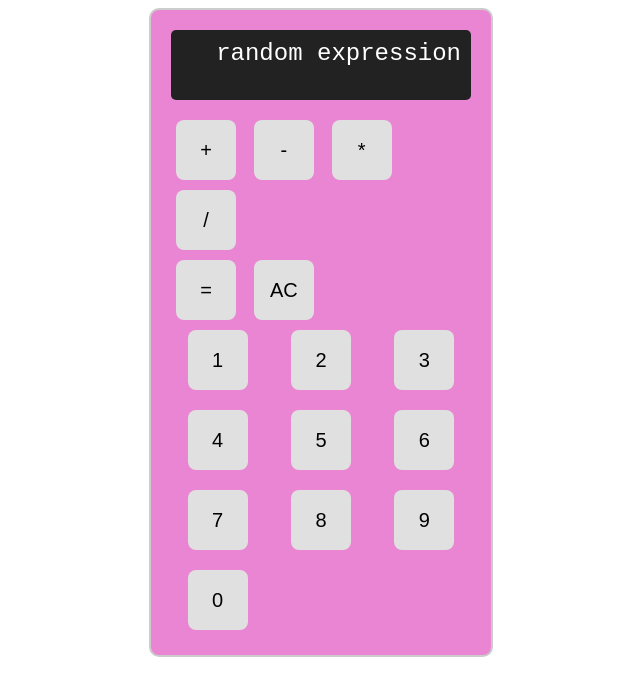
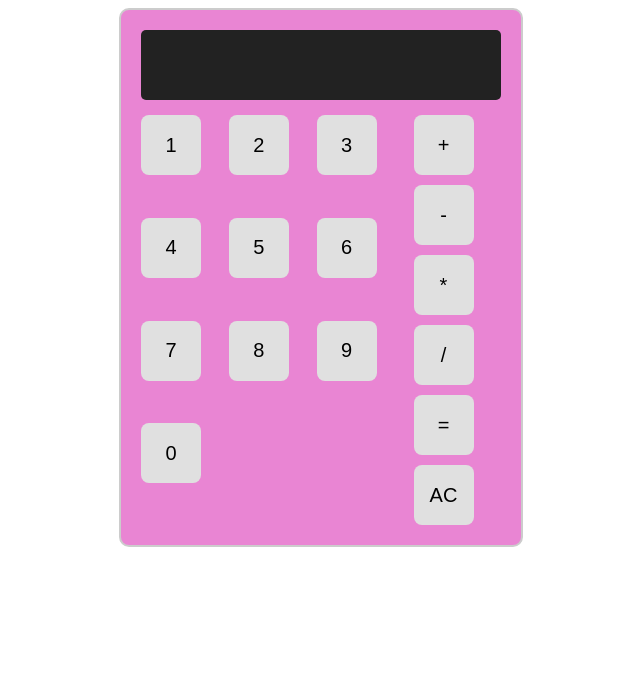
Before and after one commit to tasmiachow/calculator, a plain HTML site: page index.html in a window 1280 px wide. Shown: the whole page, without its empty margins (319-959 px from the left). Drawn offline with Linux system fonts and the light colour scheme.

Commit message:
okay design

```diff
--- a/index.html
+++ b/index.html
@@ -7,18 +7,8 @@
     </head>
     <body>
         <div id="calc">
-            <div id="screen">random expression</div>
-            <div id="operators">
-                <button id="add" class="operator">+</button>
-                <button id="subtract" class="operator">-</button>
-                <button id="multiply" class="operator">*</button>
-                <button id="division" class="operator">/</button>
-            </div>
-            <div id="special">
-                <button id="equal" class="specOperator">=</button>
-                <button id="clear" class="specOperator">AC</button>
-            </div>
-
+            <div id="screen"></div>
+            <div id ="button-area">
                     <div id="numbers">
                         <button class="number">1</button>
                         <button class="number">2</button>
@@ -31,6 +21,16 @@
                         <button class="number">9</button>
                         <button class="number">0</button>
                     </div>
+
+                    <div id = "col">
+                        <button id="add" class="operator">+</button>
+                        <button id="subtract" class="operator">-</button>
+                        <button id="multiply" class="operator">*</button>
+                        <button id="division" class="operator">/</button>
+                        <button id="equal" class="specOperator">=</button>
+                        <button id="clear" class="specOperator">AC</button>
+                    </div>
+            </div>
         </div>
     </body>
 </html>
--- a/style.css
+++ b/style.css
@@ -1,17 +1,21 @@
-#calc{
-    width: 300px;
-    height: auto;
+/* Container holding everything */
+#calc {
+  width: 360px;
   margin: auto;
   padding: 20px;
   border: 2px solid #ccc;
   border-radius: 10px;
   background-color: #e985d3;
   font-family: monospace;
+
+  display: flex;
+  flex-direction: column;
+  gap: 15px;
 }
 
-#screen{
+/* Screen at the top */
+#screen {
   height: 50px;
-    margin-bottom: 15px;
   background-color: #222;
   color: #fff;
   font-size: 24px;
@@ -20,10 +24,34 @@
   border-radius: 5px;
 }
 
+/* This wraps numbers and operator buttons side by side */
+#button-area {
+  display: flex;
+  justify-content: space-between;
+  gap: 10px;
+}
+
+/* Number buttons in grid */
+#numbers {
+  display: grid;
+  grid-template-columns: repeat(3, 1fr);
+  gap: 1px;
+  flex: 3;
+}
+
+/* Operator + special buttons stacked vertically */
+#col {
+  display: flex;
+  flex-direction: column;
+  justify-content: space-between;
+  gap: 10px;
+  flex: 1;
+}
+
+/* Button styling */
 button {
   width: 60px;
   height: 60px;
-  margin: 5px;
   font-size: 20px;
   border-radius: 8px;
   border: none;
@@ -35,11 +63,3 @@ button {
 button:hover {
   background-color: #7a8fca;
 }
-
-
-#numbers, #operators #specOperator{
-  display: grid;
-  grid-template-columns: repeat(3, 1fr); /* or 4 if you want more spacing */
-  gap: 10px;
-  justify-items: center;
-}
```
Lines whose indentation alone changed are shown as unchanged.
